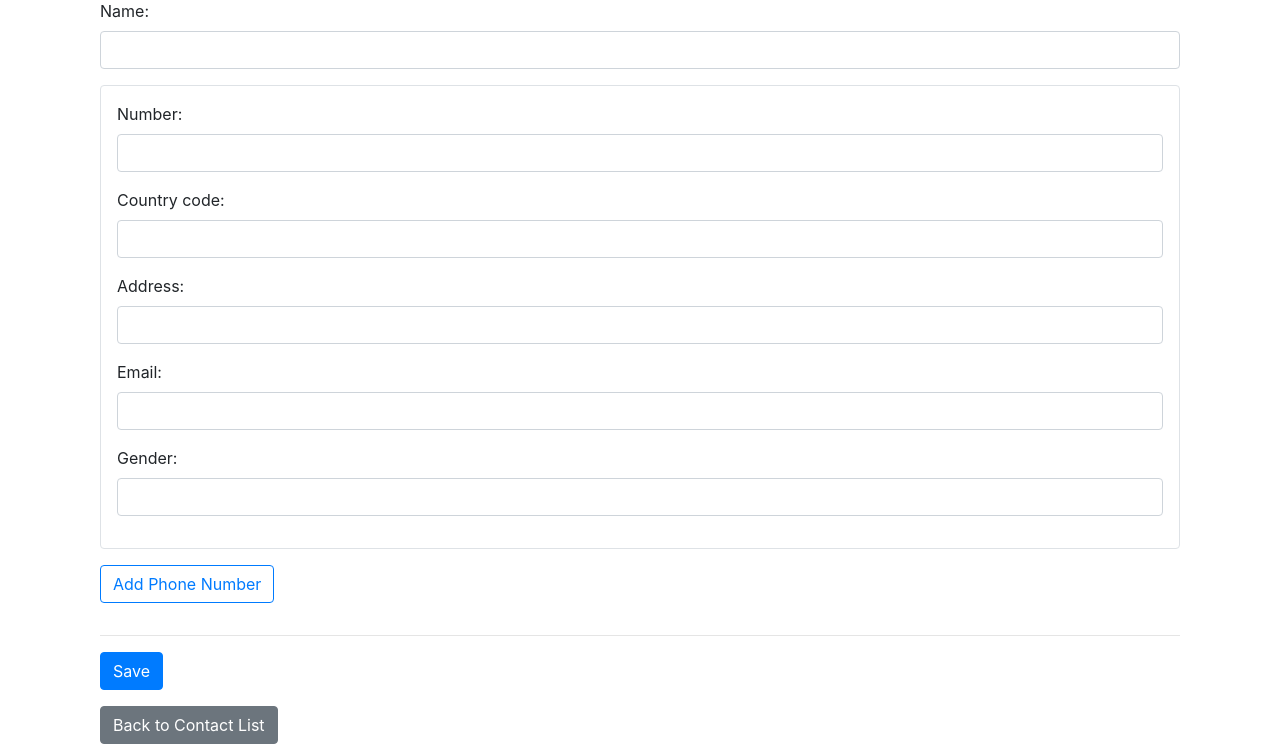
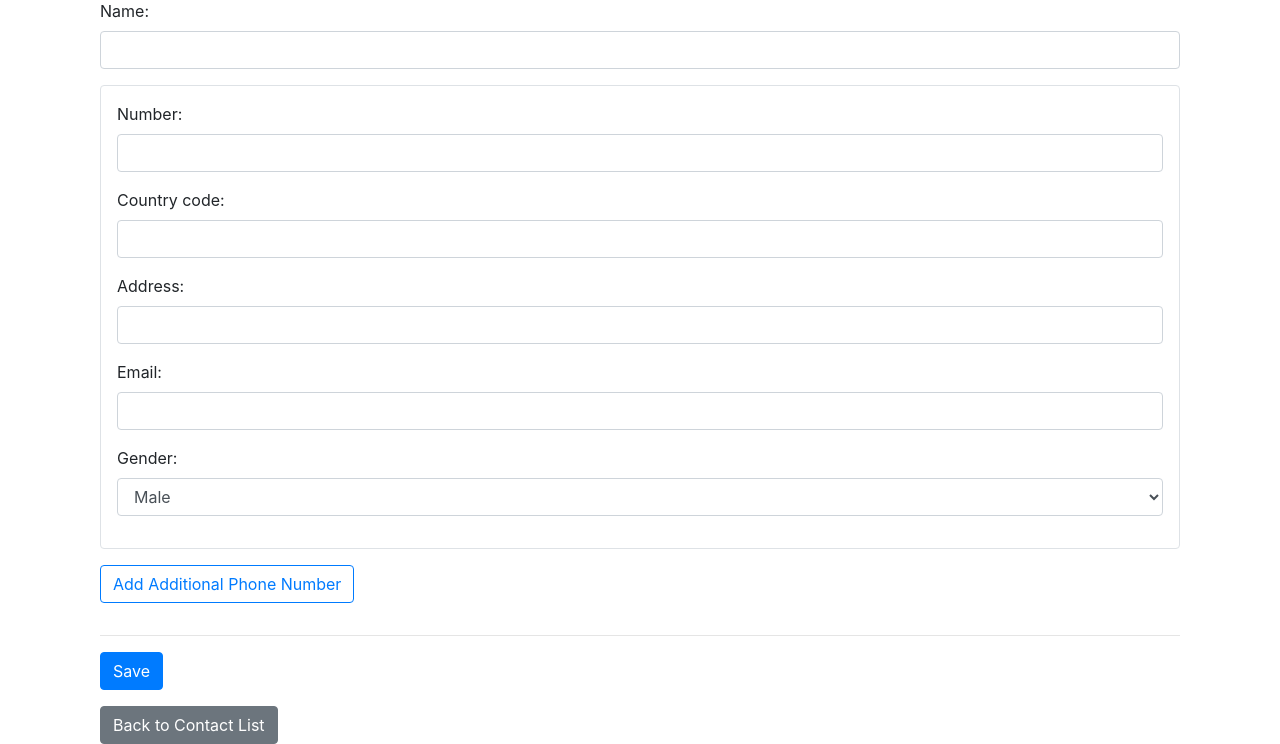
Before and after one commit to MarwaSayedHashem/PhoneBook, a Django app: page /add/ in a window 1280 px wide. Shown: the part 177-921 px from the top of the page. Run offline with Django 4.2, Linux system fonts and the light colour scheme; some libraries are stand-ins or nearby versions.

Commit message:
first commit

```diff
--- a/contacts/forms.py
+++ b/contacts/forms.py
@@ -1,5 +1,5 @@
 from django import forms
-from .models import Contact, PhoneNumber
+from .models import Contact, PhoneNumber, AdditionalPhoneNumber
 from django.forms import inlineformset_factory
 
 class ContactForm(forms.ModelForm):
@@ -8,8 +8,25 @@ class ContactForm(forms.ModelForm):
         fields = ['name']
 
 class PhoneNumberForm(forms.ModelForm):
+    GENDER_CHOICES = [
+        ('male', 'Male'),
+        ('female', 'Female'),
+        ('rather_not_say', 'Rather not say')
+    ]
+
+    gender = forms.ChoiceField(choices=GENDER_CHOICES, required=False)
     class Meta:
         model = PhoneNumber
         fields = ['number', 'country_code', 'address', 'email', 'gender']
+        verbose_name = "Phone Number"
+        verbose_name_plural = "Phone Numbers"
 
-PhoneNumberFormSet = inlineformset_factory(Contact, PhoneNumber, form=PhoneNumberForm, extra=1, can_delete=True)
+class AdditionalPhoneNumberForm(forms.ModelForm):
+    class Meta:
+        model = AdditionalPhoneNumber
+        fields = ['additional_number']
+
+PhoneNumberFormSet = inlineformset_factory(Contact, PhoneNumber,
+                                           form=PhoneNumberForm, extra=1, can_delete=True)
+AdditionalPhoneNumberFormSet = inlineformset_factory(Contact, AdditionalPhoneNumber,
+                                                    form=AdditionalPhoneNumberForm, extra=1, can_delete=True)
--- a/contacts/models.py
+++ b/contacts/models.py
@@ -1,4 +1,5 @@
 from django.db import models
+
 
 class Contact(models.Model):
     name = models.CharField(max_length=100)
@@ -6,13 +7,27 @@ class Contact(models.Model):
     def __str__(self):
         return self.name
 
+
 class PhoneNumber(models.Model):
+    GENDER_CHOICES = [
+        ('male', 'Male'),
+        ('female', 'Female'),
+        ('rather_not_say', 'Rather not say')
+    ]
     contact = models.ForeignKey(Contact, related_name='phone_numbers', on_delete=models.CASCADE)
     number = models.CharField(max_length=15)
     country_code = models.CharField(max_length=5, blank=True, null=True)
     address = models.CharField(max_length=255, blank=True, null=True)
     email = models.EmailField(blank=True, null=True)
-    gender = models.CharField(max_length=10, blank=True, null=True)
+    gender = models.CharField(max_length=15, choices=GENDER_CHOICES)
 
     def __str__(self):
         return f"{self.number} ({self.contact.name})"
+
+
+class AdditionalPhoneNumber(models.Model):
+    contact = models.ForeignKey(Contact, related_name='additional_phone_numbers', on_delete=models.CASCADE)
+    additional_number = models.CharField(max_length=20)
+
+    def __str__(self):
+        return f"{self.additional_number} ({self.contact.name})"
--- a/contacts/templates/contacts/add_contact.html
+++ b/contacts/templates/contacts/add_contact.html
@@ -7,15 +7,19 @@
     <div class="row">
         <div class="col-md-12">
             <h1 class="mb-4">New Contact</h1>
-            <form id="contactForm" method="post">
+            <form method="post">
                 {% csrf_token %}
                 <div class="form-group">
                     {{ contact_form.name.label_tag }}
                     {{ contact_form.name|add_class:"form-control" }}
                 </div>
                 <div id="phoneFields">
+                    {{ phone_formset.management_form }}
                     {% for form in phone_formset %}
                         <div class="phone-field border p-3 mb-3 rounded">
+                            {% for hidden in form.hidden_fields %}
+                                {{ hidden }}
+                            {% endfor %}
                             <div class="form-group">
                                 {{ form.number.label_tag }}
                                 {{ form.number|add_class:"form-control" }}
@@ -39,7 +43,10 @@
                         </div>
                     {% endfor %}
                 </div>
-                <button type="button" id="addPhoneField" class="btn btn-outline-primary mb-3">Add Phone Number</button>
+                <div id="additionalPhoneFields">
+                    {{ additional_phone_formset.management_form }}
+                </div>
+                <button type="button" id="addAdditionalPhoneField" class="btn btn-outline-primary mb-3">Add Additional Phone Number</button>
                 <hr>
                 <button type="submit" class="btn btn-primary">Save</button>
             </form>
@@ -49,28 +56,16 @@
 </div>
 
 <script>
-    document.addEventListener('DOMContentLoaded', function() {
-        document.getElementById('addPhoneField').addEventListener('click', function() {
-            var phoneFields = document.getElementById('phoneFields');
-            var newPhoneField = document.createElement('div');
-            newPhoneField.classList.add('phone-field', 'border', 'p-3', 'mb-3', 'rounded');
+document.addEventListener('DOMContentLoaded', function() {
+    document.getElementById('addAdditionalPhoneField').addEventListener('click', function() {
+        var additionalPhoneFields = document.getElementById('additionalPhoneFields');
+        var newAdditionalFormField = `
+            <div class="additional-phone-field border p-3 mb-3 rounded">
+                <input type="text" name="additional_phone_numbers-${Date.now()}-additional_number" class="form-control">
+            </div>`;
 
-            var formGroup = document.createElement('div');
-            formGroup.classList.add('form-group');
-
-            var label = document.createElement('label');
-            label.textContent = 'Phone number:';
-            formGroup.appendChild(label);
-
-            var input = document.createElement('input');
-            input.setAttribute('type', 'text');
-            input.setAttribute('name', 'phone_number');
-            input.classList.add('form-control');
-            formGroup.appendChild(input);
-
-            newPhoneField.appendChild(formGroup);
-            phoneFields.appendChild(newPhoneField);
-        });
+        additionalPhoneFields.insertAdjacentHTML('beforeend', newAdditionalFormField);
     });
+});
 </script>
 {% endblock %}
--- a/contacts/templates/contacts/contact_detail.html
+++ b/contacts/templates/contacts/contact_detail.html
@@ -14,6 +14,7 @@
                             <h5 class="card-title">{{ contact.name }}</h5>
                             <ul class="list-unstyled">
                                 <li><strong>Number:</strong> {{ phone_number.number }}</li>
+                                <li><strong>Additional Number:</strong> {{ phone_number.additional_phone_number }}</li>
                                 <li><strong>Country Code:</strong> {{ phone_number.country_code }}</li>
                                 <li><strong>Address:</strong> {{ phone_number.address }}</li>
                                 <li><strong>Email:</strong> {{ phone_number.email }}</li>
--- a/contacts/templatetags/custom_tags.py
+++ b/contacts/templatetags/custom_tags.py
@@ -3,5 +3,5 @@ from django import template
 register = template.Library()
 
 @register.filter(name='add_class')
-def add_class(field, css_class):
-    return field.as_widget(attrs={"class": css_class})
+def add_class(value, css_class):
+    return value.as_widget(attrs={'class': css_class})
--- a/contacts/views.py
+++ b/contacts/views.py
@@ -1,32 +1,48 @@
 from django.shortcuts import render, redirect, get_object_or_404
-from .models import Contact
-from .forms import ContactForm, PhoneNumberFormSet
-
+from .models import Contact, PhoneNumber, AdditionalPhoneNumber
+from .forms import ContactForm, PhoneNumberFormSet, AdditionalPhoneNumberFormSet
 
 def contact_list(request):
     contacts = Contact.objects.all()
     return render(request, 'contacts/contact_list.html', {'contacts': contacts})
-
 
 def contact_detail(request, pk):
     contact = get_object_or_404(Contact, pk=pk)
     return render(request, 'contacts/contact_detail.html', {'contact': contact})
 
 
+
 def add_contact(request):
     if request.method == 'POST':
         contact_form = ContactForm(request.POST)
-        phone_formset = PhoneNumberFormSet(request.POST, instance=Contact())
-        if contact_form.is_valid() and phone_formset.is_valid():
+        phone_formset = PhoneNumberFormSet(request.POST, prefix='phones')
+        additional_phone_formset = AdditionalPhoneNumberFormSet(request.POST, prefix='additional_phones')
+
+        # Step 1: Check form validity
+        if contact_form.is_valid() and phone_formset.is_valid() and additional_phone_formset.is_valid():
+            # Step 2: Verify formset association
             contact = contact_form.save()
             phone_formset.instance = contact
             phone_formset.save()
+
+            additional_phone_formset.instance = contact
+            additional_phone_formset.save()
+
             return redirect('contact_list')
+        else:
+            # Step 3: Check for validation errors
+            print("Contact Form Errors:", contact_form.errors)
+            print("Phone Formset Errors:", phone_formset.errors)
+            print("Additional Phone Formset Errors:", additional_phone_formset.errors)
+            # Additional debugging steps can be added here as needed
+
     else:
         contact_form = ContactForm()
-        phone_formset = PhoneNumberFormSet(instance=Contact())
+        phone_formset = PhoneNumberFormSet(prefix='phones')
+        additional_phone_formset = AdditionalPhoneNumberFormSet(prefix='additional_phones')
 
     return render(request, 'contacts/add_contact.html', {
         'contact_form': contact_form,
         'phone_formset': phone_formset,
+        'additional_phone_formset': additional_phone_formset,
     })
```
Also changed, not shown: contacts/migrations/0003_phonenumber_additional_phone_number.py (added), contacts/migrations/0004_alter_phonenumber_gender.py (added), contacts/migrations/0005_remove_phonenumber_additional_phone_number_and_more.py (added), db.sqlite3 (added), 5 other files.
